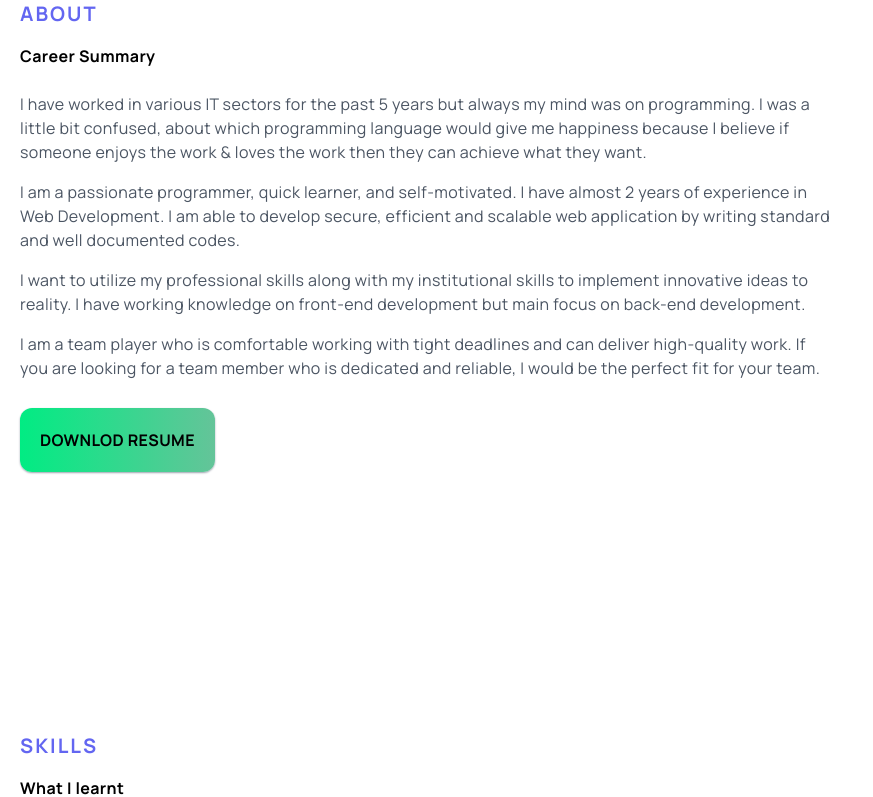
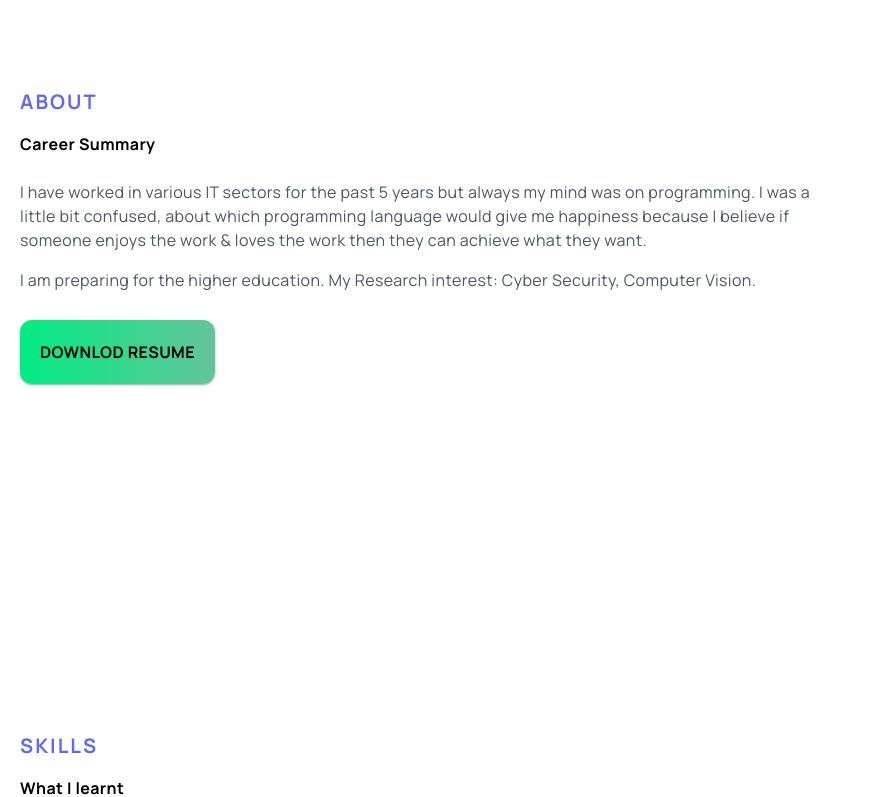
Before and after one commit to mushfiqur-rahman/portfolio, a Next.js app: page / in a window 1280 px wide. Shown: the part 954-1751 px from the top of the page, without its empty margins (0-873 px from the left). Built offline with nearby package versions, Linux system fonts and the light colour scheme.

Commit message:
about update

```diff
--- a/components/About.jsx
+++ b/components/About.jsx
@@ -20,12 +20,17 @@ const About = () => {
           </p>
 
           <p className="py-2 text-gray-600 dark:text-slate-200">
+            I am preparing for the higher education. My Research interest: Cyber
+            Security, Computer Vision.
+          </p>
+
+          {/* <p className="py-2 text-gray-600 dark:text-slate-200">
             I am a passionate programmer, quick learner, and self-motivated. I
             have almost 2 years of experience in Web Development. I am able to
             develop secure, efficient and scalable web application by writing
             standard and well documented codes.{" "}
-          </p>
-          <p className="py-2 text-gray-600 dark:text-slate-200">
+          </p> */}
+          {/* <p className="py-2 text-gray-600 dark:text-slate-200">
             I want to utilize my professional skills along with my institutional
             skills to implement innovative ideas to reality. I have working
             knowledge on front-end development but main focus on back-end
@@ -36,7 +41,7 @@ const About = () => {
             and can deliver high-quality work. If you are looking for a team
             member who is dedicated and reliable, I would be the perfect fit for
             your team.
-          </p>
+          </p> */}
 
           <div className="py-5">
             {/* resume */}
```
